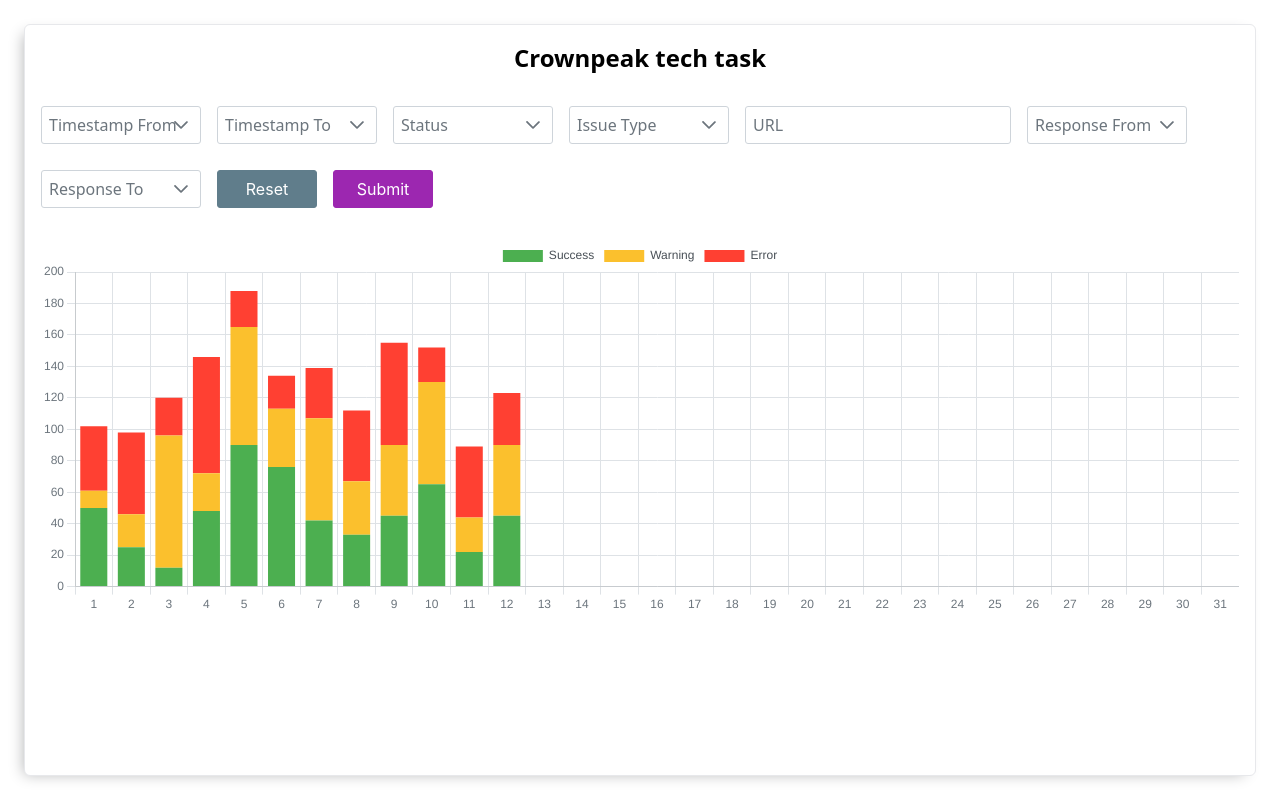
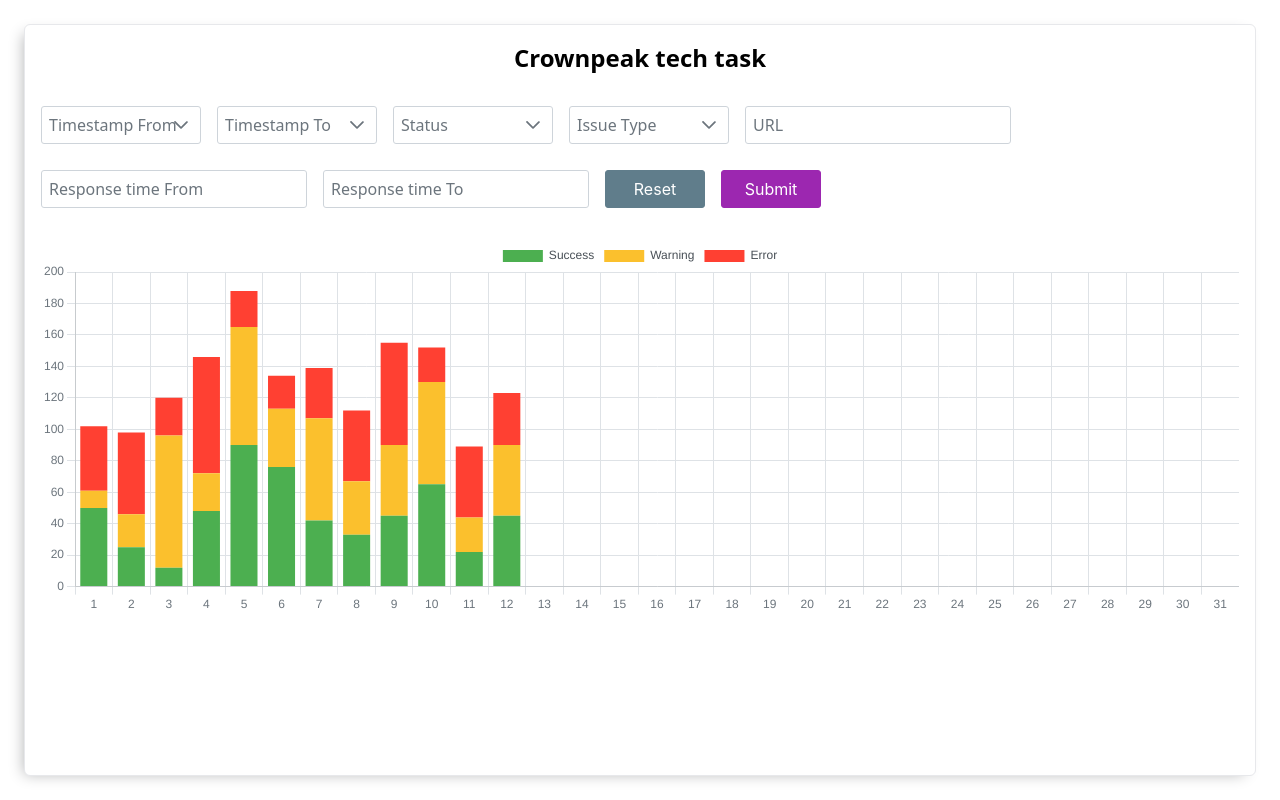
Before and after one commit to KibobiShtrudelz/cp-tech-task, a React (Vite) app: page / in a window 1280 px wide. Built offline with nearby package versions, Linux system fonts and the light colour scheme.

Commit message:
update response inputs

```diff
--- a/src/app/app.tsx
+++ b/src/app/app.tsx
@@ -120,7 +120,7 @@
               <span className="p-float-label">
                 <InputText
                   id={field.name}
-                  value={field.value}
+                  value={field.value || ''}
                   className={clsx(fieldState.error && 'p-invalid')}
                   onChange={e => field.onChange(e.target.value)}
                 />
@@ -134,16 +134,14 @@
             control={control}
             render={({ field, fieldState }) => (
               <span className="p-float-label">
-                <Dropdown
-                  showClear
+                <InputText
+                  keyfilter="int"
                   id={field.name}
                   value={field.value}
-                  focusInputRef={field.ref}
-                  options={Array.from({ length: 31 }, (_, i) => (i + 1).toString())}
-                  className={clsx(styles.dropdown, fieldState.error && 'p-invalid')}
-                  onChange={e => field.onChange(e.value)}
+                  className={clsx(fieldState.error && 'p-invalid')}
+                  onChange={e => field.onChange(e.target.value)}
                 />
-                <label htmlFor="dd-filter">Response From</label>
+                <label htmlFor={field.name}>Response time From</label>
               </span>
             )}
           />
@@ -153,16 +151,14 @@
             control={control}
             render={({ field, fieldState }) => (
               <span className="p-float-label">
-                <Dropdown
-                  showClear
+                <InputText
+                  keyfilter="int"
                   id={field.name}
                   value={field.value}
-                  focusInputRef={field.ref}
-                  options={Array.from({ length: 31 }, (_, i) => (i + 1).toString())}
-                  className={clsx(styles.dropdown, fieldState.error && 'p-invalid')}
-                  onChange={e => field.onChange(e.value)}
+                  className={clsx(fieldState.error && 'p-invalid')}
+                  onChange={e => field.onChange(e.target.value)}
                 />
-                <label htmlFor="dd-filter">Response To</label>
+                <label htmlFor={field.name}>Response time To</label>
               </span>
             )}
           />
--- a/src/app/use-app.ts
+++ b/src/app/use-app.ts
@@ -14,7 +14,7 @@
 } from '@interface'
 import { fetchAccessLogsService, fetchAccessLogsServiceByFilter } from '@services'
 
-const range: Range = { from: 0, to: 0 }
+const range: Range<'number'> = { from: 0, to: 0 }
 const { useRef, useState, useEffect } = React
 const filters = [
   { name: 'URL', type: 'url' },
@@ -51,7 +51,7 @@
 
   //   const { data: accessLogs } = useQuery(fetchAccessLogsService())
   const { data: accessLogs } = useQuery(fetchAccessLogsServiceByFilter('selectedFilter'))
-  console.log('accessLogs', accessLogs)
+  //   console.log('accessLogs', accessLogs)
 
   const timestampFromToastRef = useRef(null)
 
@@ -64,7 +64,7 @@
     formState: { errors }
   } = useForm<FormData>()
 
-  const onSubmit = handleSubmit(data => console.log(data))
+  const onSubmit = handleSubmit(data => console.log('form data >>>', data))
 
   useEffect(() => {
     const documentStyle = getComputedStyle(document.documentElement)
--- a/src/services/fetch-access-logs-by-filter.service.ts
+++ b/src/services/fetch-access-logs-by-filter.service.ts
@@ -19,9 +19,9 @@
     )
 
     const fromTimestamp = new Date(timeRange.from * 1000)
-    console.log('fromTimestamp', new Date(fromTimestamp))
+    // console.log('fromTimestamp', new Date(fromTimestamp))
     const toTimestamp = new Date(timeRange.to * 1000)
-    console.log('toTimestamp', new Date(toTimestamp))
+    // console.log('toTimestamp', new Date(toTimestamp))
 
     return {
       // successStatuses
```
Also changed, not shown: src/interface/index.ts (+10 -10 lines).
